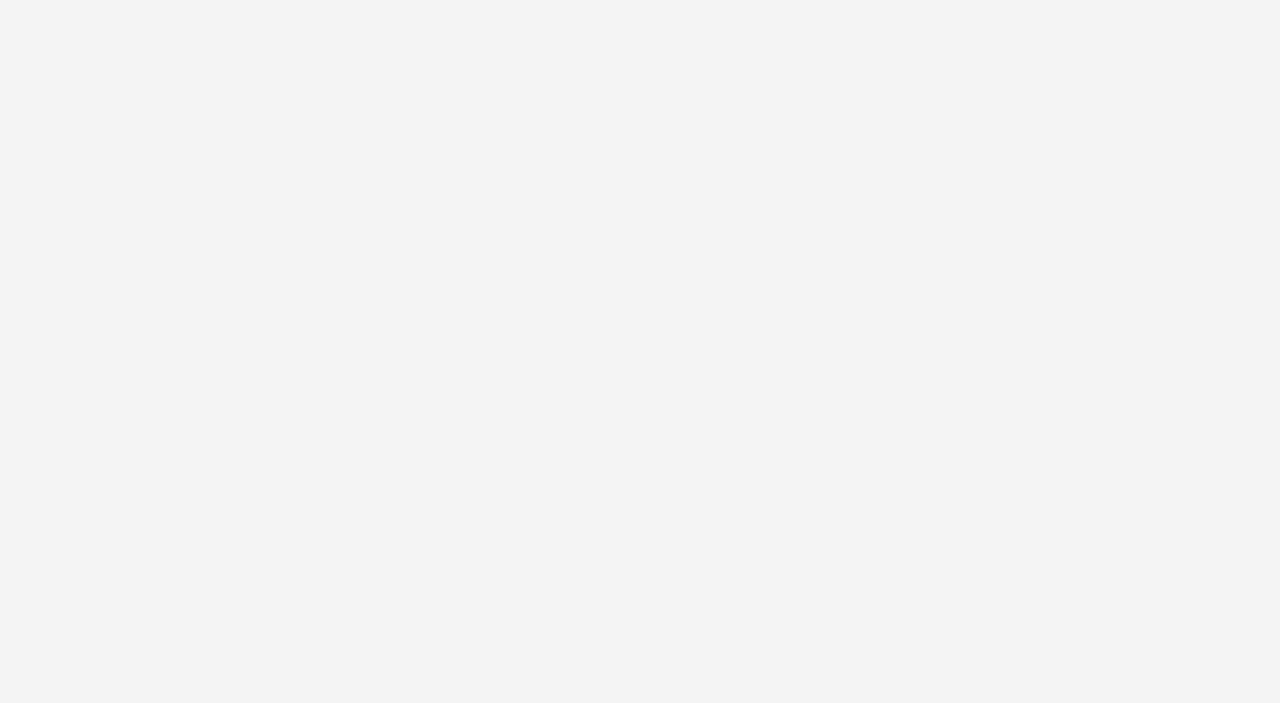
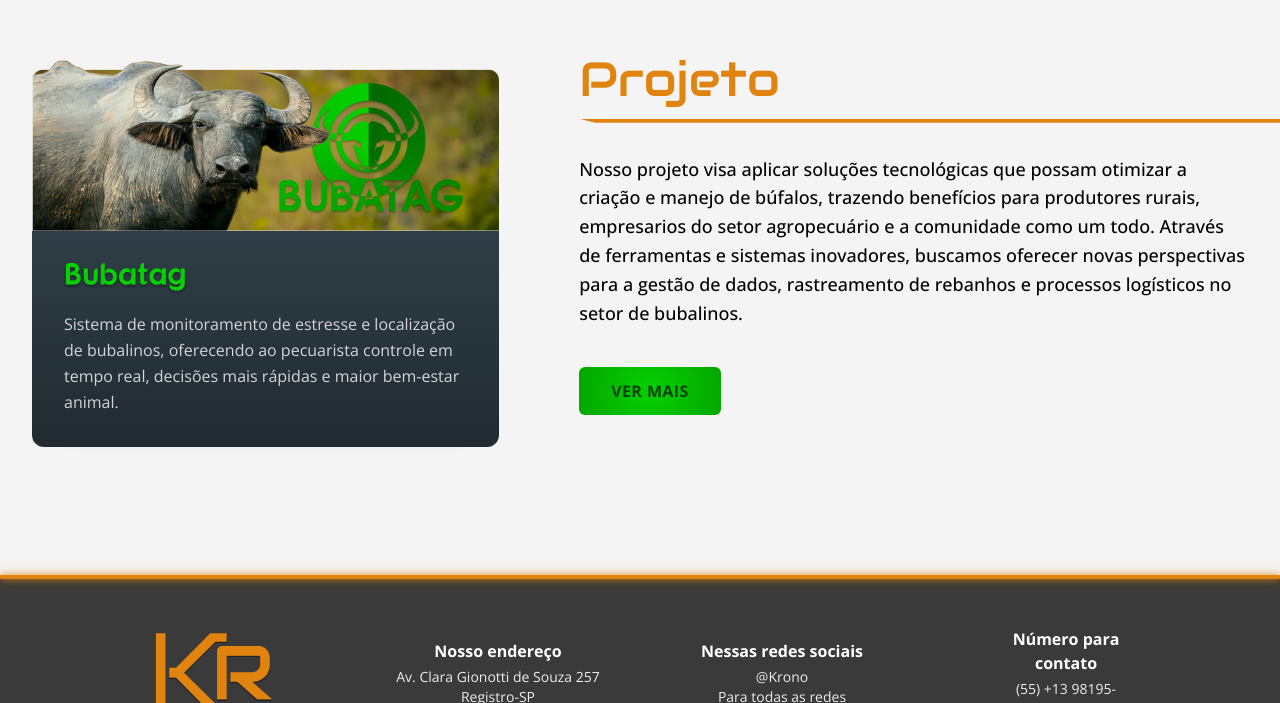
Before and after one commit to bubatag/equipe-krono-site, a Next.js app in the folder equipe-krono/: page / in a window 1280 px wide. Shown: the part 2097-2800 px from the top of the page. Before the commit the page ends 1937 px from the top, so only its background shows below. Built offline with nearby package versions, Linux system fonts and the light colour scheme.

Commit message:
Feature: adiciona footer

```diff
--- a/equipe-krono/src/app/layout.tsx
+++ b/equipe-krono/src/app/layout.tsx
@@ -2,6 +2,7 @@ import type { Metadata } from "next";
 
 import localFont from "next/font/local";
 import Navbar from "@/components/Navbar";
+import Footer from "@/components/Footer";
 import "./globals.css";
 
 const audiowide = localFont({
@@ -42,6 +43,7 @@ export default function RootLayout({
       <body className="font-sans antialiased">
         <Navbar />
         {children}
+        <Footer />
       </body>
     </html>
   );
--- a/equipe-krono/src/app/page.tsx
+++ b/equipe-krono/src/app/page.tsx
@@ -1,5 +1,6 @@
 import Equipe from "@/components/Equipe";
 import HeroSection from "@/components/HeroSection";
+import Projeto from "@/components/Projeto";
 import QuemSomos from "@/components/QuemSomos";
 
 export default function Home() {
@@ -9,6 +10,7 @@ export default function Home() {
       <HeroSection />
       <QuemSomos />
       <Equipe />
+      <Projeto />
     </div>
   );
 }
--- /dev/null
+++ b/equipe-krono/src/components/Footer.tsx
@@ -0,0 +1,64 @@
+export default function Footer() {
+  return (
+    <footer className="w-full bg-[#3A3A3A] text-white relative">
+      {/* Estilo embutido para a animação de pulso neon na linha superior */}
+      <style>{`
+        @keyframes neon-line-glow {
+          0%, 100% {
+            box-shadow: 0 0 6px #E0830F, 0 0 15px rgba(224, 131, 15, 0.4);
+            background-color: #E0830F;
+          }
+          50% {
+            box-shadow: 0 0 12px #FCB460, 0 0 25px rgba(224, 131, 15, 0.8);
+            background-color: #FCB460;
+          }
+        }
+        .animate-neon-line {
+          animation: neon-line-glow 2s ease-in-out infinite;
+        }
+      `}</style>
+
+      {/* Linha Laranja com Animação Neon na parte superior */}
+      <div className="w-full h-[4px] animate-neon-line" aria-hidden="true" />
+
+      <div className="max-w-6xl mx-auto px-6 py-12">
+
+        {/* Grid principal com 4 colunas perfeitamente alinhadas e centralizadas */}
+        <div className="grid grid-cols-1 sm:grid-cols-2 md:grid-cols-4 gap-8 items-center text-center">
+
+          {/* Coluna 1: Logo KR */}
+          <div className="flex items-center justify-center">
+            <img src="/assets/krono-logo.svg" alt="Krono" className="h-20 w-auto" />
+          </div>
+
+          {/* Coluna 2: Endereço */}
+          <div className="flex flex-col items-center">
+            <h3 className="font-sans font-bold text-base text-white mb-1">Nosso endereço</h3>
+            <p className="font-sans text-sm text-white/90">Av. Clara Gionotti de Souza 257</p>
+            <p className="font-sans text-sm text-white/90">Registro-SP</p>
+          </div>
+
+          {/* Coluna 3: Redes Sociais */}
+          <div className="flex flex-col items-center">
+            <h3 className="font-sans font-bold text-base text-white mb-1">Nessas redes sociais</h3>
+            <p className="font-sans text-sm text-white/90">@Krono</p>
+            <p className="font-sans text-sm text-white/90">Para todas as redes</p>
+          </div>
+
+          {/* Coluna 4: Contato */}
+          <div className="flex flex-col items-center max-w-[130px] mx-auto">
+            <h3 className="font-sans font-bold text-base text-white mb-1">Número para contato</h3>
+            <p className="font-sans text-sm text-white/90">(55) +13 98195-2523</p>
+          </div>
+
+        </div>
+
+        {/* Assinatura inferior centralizada */}
+        <div className="mt-12 flex items-center justify-center">
+          <span className="font-title text-2xl tracking-wider text-white">@Krono</span>
+        </div>
+
+      </div>
+    </footer>
+  );
+}
--- /dev/null
+++ b/equipe-krono/src/components/Projeto.tsx
@@ -0,0 +1,81 @@
+"use client";
+
+import Image from "next/image";
+import Link from "next/link";
+
+export default function Projeto() {
+  return (
+    <section id="projeto" className="w-full bg-system py-20 lg:py-32 overflow-hidden">
+      <div className="max-w-7xl mx-auto px-8 flex flex-col lg:flex-row items-center gap-12 lg:gap-20">
+
+        {/* Coluna Esquerda: Card Bubatag */}
+        <div className="w-full lg:w-[45%] flex justify-center lg:justify-start">
+
+          <div className="w-fit flex flex-col rounded-xl overflow-hidden shadow-[0_20px_25px_-40px_rgba(0,0,0,0.25)] transition-all duration-300 ease-out hover:-translate-y-2 hover:shadow-[0_30px_35px_-17px_rgba(0,0,0,0.35)]">
+
+            {/* Top Div: Sem background. A tag img nativa elimina o conflito de proporção e os vãos */}
+            <div className="w-full">
+              <img
+                src="/assets/bubatag.png"
+                alt="Bubatag Monitoramento de Bubalinos"
+                className="w-full h-auto block"
+              />
+            </div>
+
+            {/* Bottom Div: Largura acompanha a de cima (herdada do flex-col) e fundo com gradiente */}
+            <div className="w-full bg-gradient-to-b from-[#2F3E46] to-[#212B31] p-6 sm:p-8 flex flex-col items-start gap-4">
+              {/* SVG do Título Bubatag */}
+              <Image
+                src="/assets/titulo-bubatag.svg"
+                alt="Título Bubatag"
+                width={140}
+                height={35}
+                className="w-auto h-7 sm:h-8"
+              />
+
+              <p className="font-sans text-zinc-300 text-sm sm:text-base leading-relaxed max-w-[400px]">
+                Sistema de monitoramento de estresse e localização de bubalinos, oferecendo ao pecuarista controle em tempo real, decisões mais rápidas e maior bem-estar animal.
+              </p>
+            </div>
+
+          </div>
+        </div>
+
+        {/* Coluna Direita: Informações do Projeto */}
+        <div className="w-full lg:w-[55%] flex flex-col items-start">
+
+          {/* Título e Linha Decorativa */}
+          <div className="w-full mb-8 flex flex-col items-start">
+            <h2 className="font-title text-4xl sm:text-5xl text-primary inline-block">
+              Projeto
+            </h2>
+
+            {/* Linha estendida até o fim da tela (min-w-[100vw]), com corte inferior (invertida) e espaçamento (mt-4) */}
+            <div
+              className="min-w-[100vw] h-[4px] bg-primary mt-4"
+              style={{ clipPath: "polygon(0 0, 100% 0, 100% 100%, 16px 100%)" }}
+              aria-hidden="true"
+            />
+          </div>
+
+          {/* Texto Explicativo com fonte Medium */}
+          <p className="font-sans text-black font-medium text-base sm:text-lg leading-[1.6] mb-10">
+            Nosso projeto visa aplicar soluções tecnológicas que possam otimizar a criação e manejo de búfalos, trazendo benefícios para produtores rurais, empresarios do setor agropecuário e a comunidade como um todo. Através de ferramentas e sistemas inovadores, buscamos oferecer novas perspectivas para a gestão de dados, rastreamento de rebanhos e processos logísticos no setor de bubalinos.
+          </p>
+
+          {/* Botão Ver Mais com Gradiente Radial e Radius Aumentado */}
+          <Link
+            href="https://bubatag-site.vercel.app/"
+            target="_blank"
+            rel="noopener noreferrer"
+            className="inline-flex bg-[radial-gradient(circle_at_center,#06D001_0%,#04A600_100%)] hover:brightness-110 text-[#004400] font-sans font-bold tracking-wide px-8 py-3 rounded-md transition-all duration-300 hover:scale-105 hover:shadow-lg"
+          >
+            VER MAIS
+          </Link>
+
+        </div>
+
+      </div>
+    </section>
+  );
+}
--- a/equipe-krono/src/components/QuemSomos.tsx
+++ b/equipe-krono/src/components/QuemSomos.tsx
@@ -7,7 +7,7 @@ export default function QuemSomos() {
     // A seção tem position relative para segurar a imagem absoluta no desktop
     <section
       id="quem-somos"
-      className="relative w-full bg-system py-20 lg:py-25 overflow-hidden"
+      className="relative w-full bg-system py-20 lg:py-32 overflow-hidden "
     >
       <div className="max-w-7xl mx-auto px-8 relative z-10 flex flex-col lg:flex-row items-center justify-between">
 
```
Also changed, not shown: equipe-krono/public/assets/bubatag.png (added), equipe-krono/public/assets/titulo-bubatag.svg (added).
